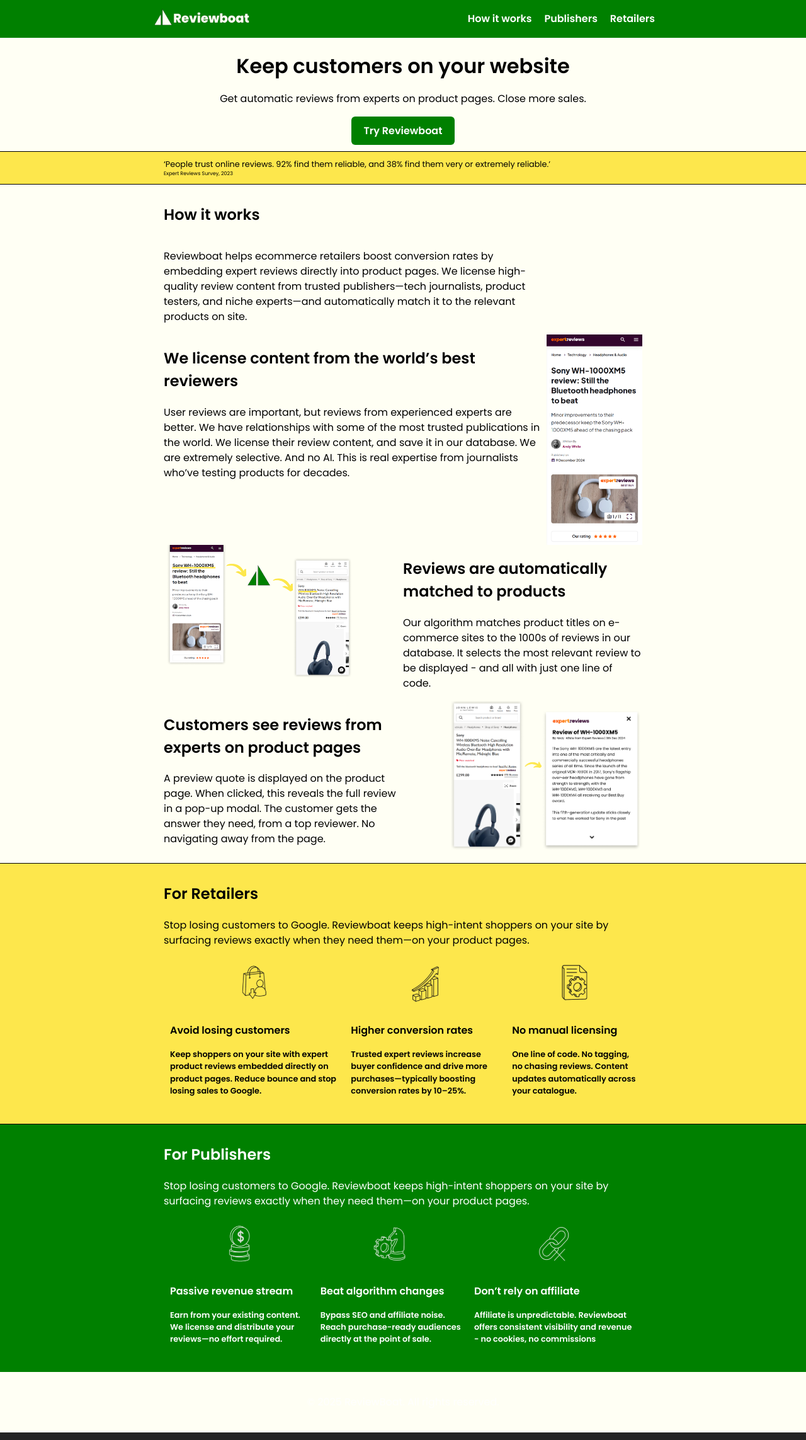
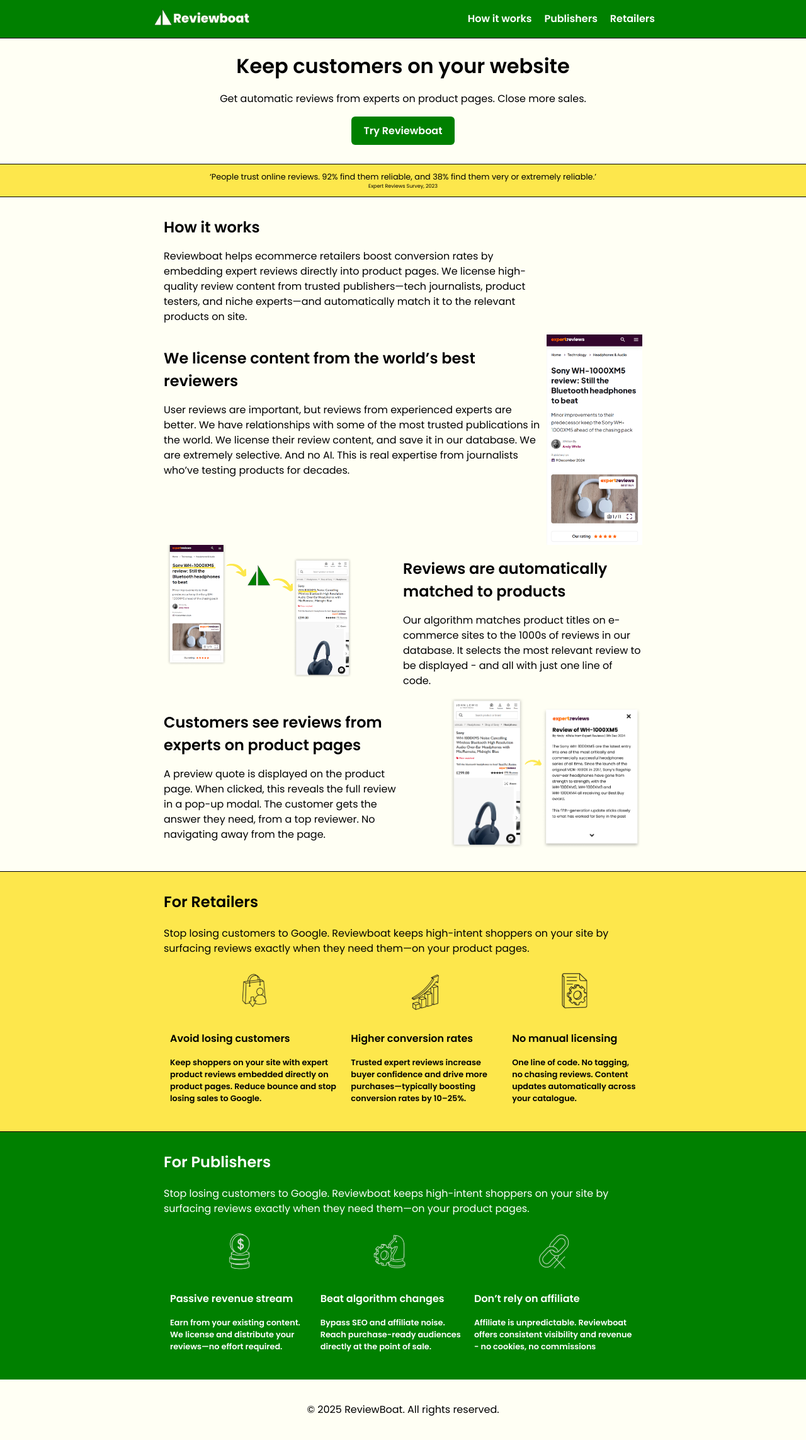
Before and after one commit to jranks123/reviewboat, a React (Vite) app: page / in a window 1280 px wide. Shown: the whole page at 63% size. Built offline with nearby package versions, Linux system fonts and the light colour scheme.

Commit message:
looking good

```diff
--- a/src/components/HowItWorks.jsx
+++ b/src/components/HowItWorks.jsx
@@ -2,7 +2,7 @@
   return (
     <div class="section-container" style={{ backgroundColor }}>
       <section id={id} class="section" style={{ backgroundColor }}>
-        <div>
+        <div class="how-it-works-section-container">
           <div class="how-it-works-sub-section" id="how-section-0">
             <h2>How it works</h2>
             <p>Reviewboat helps ecommerce retailers boost conversion rates by embedding expert reviews directly into product pages. We license high-quality review content from trusted publishers—tech journalists, product testers, and niche experts—and automatically match it to the relevant products on site.</p>
--- a/src/index.css
+++ b/src/index.css
@@ -45,16 +45,45 @@
 }
 
 
+h1 {
+  font-size: 3.2em;
+  line-height: 1.1;
+}
+
+/* button */
+
+button {
+  border-radius: 8px;
+  border: 1px solid transparent;
+  padding: 0.6em 1.2em;
+  font-size: 1em;
+  font-weight: 500;
+  font-family: inherit;
+  background-color: #1a1a1a;
+  cursor: pointer;
+  transition: border-color 0.25s;
+}
+button:hover {
+  border-color: #646cff;
+}
+button:focus,
+button:focus-visible {
+  outline: 4px auto -webkit-focus-ring-color;
+}
+
+/* section */
+
 section {
   padding: 10px 20px;
+  margin-bottom: 20px;
   color: black;
   display: flex;
   width: 800px;
   align-items: flex-start;
   flex-direction: column;
   text-align: center;
+  scroll-margin-top: 60px;
 }
-
 
 .extra-big-text {
   font-size: 2rem;
@@ -68,16 +97,38 @@
   font-size: 0.5rem;
 }
 
+/* footer */
+
+footer {
+  background-color: #FFFFF4;
+  color: black;
+  text-align: left;
+}
+
+
+/* quote component */
+
 #quote-component p {
   margin: 0;
+}
+
+#quote-component {
+  align-items: center;
+  margin-bottom: 0px;
 }
 
 #leader-component h2 {
   margin: 0;
 }
 
+/* how it works */
+
 #how-it-works  p, h2 {
     text-align: left;
+}
+
+#how-it-works h2 {
+  margin-bottom: 0px;
 }
 
 #how-section-0 {
@@ -130,34 +181,13 @@
   flex-shrink: 0
 }
 
-h1 {
-  font-size: 3.2em;
-  line-height: 1.1;
-}
-
-button {
-  border-radius: 8px;
-  border: 1px solid transparent;
-  padding: 0.6em 1.2em;
-  font-size: 1em;
-  font-weight: 500;
-  font-family: inherit;
-  background-color: #1a1a1a;
-  cursor: pointer;
-  transition: border-color 0.25s;
-}
-button:hover {
-  border-color: #646cff;
-}
-button:focus,
-button:focus-visible {
-  outline: 4px auto -webkit-focus-ring-color;
-}
 
 #leader-component {
   padding-top: 80px;
   align-items: center;
 }
+
+/* nav bar */
 
 #navbar {
   position: fixed;
@@ -170,6 +200,7 @@
   padding: 10px 20px;
   z-index: 1000;
   color: white;
+  border-bottom: 1px solid black;
 }
 
 #navbar_content {
@@ -253,5 +284,5 @@
 }
 
 .icon-subsection {
-  margin: 0px 10px 20px 10px;
+  margin: 0px 10px 0px 10px;
 }
```
